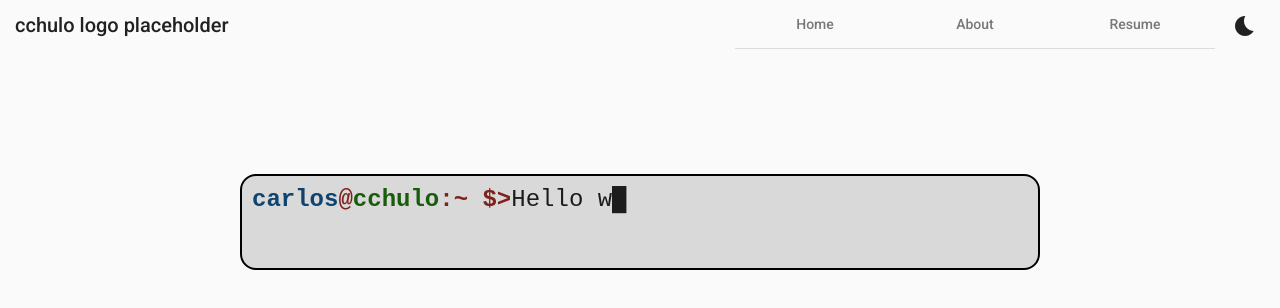
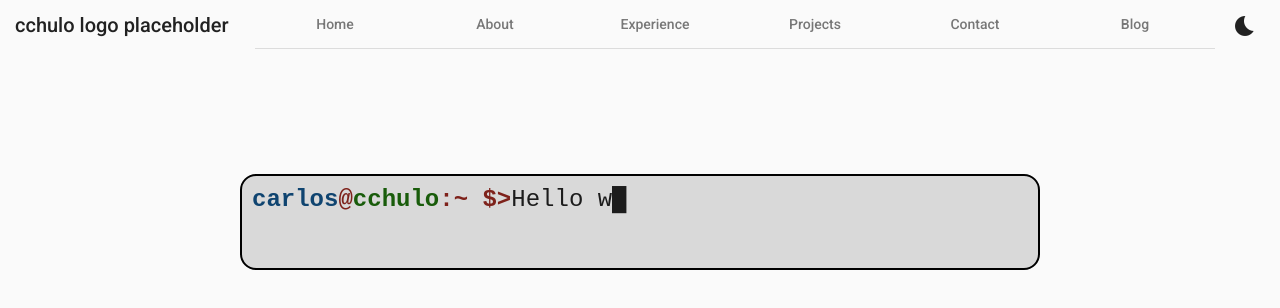
Before and after one commit to cchulo-archive/cchulo.codes, an Angular app in the folder cchulo.App/ClientApp/: page / in a window 1280 px wide. Shown: the top 308 px of the page. Built offline with nearby package versions, Linux system fonts and the light colour scheme.

Commit message:
tweaked the UI more, not so sure about the terminal anymore, might go with something that doesn't distract as much

```diff
--- a/cchulo.App/ClientApp/src/app/app-routing.module.ts
+++ b/cchulo.App/ClientApp/src/app/app-routing.module.ts
@@ -1,9 +1,13 @@
 import { NgModule } from '@angular/core';
 import { Routes, RouterModule } from '@angular/router';
 import { HomeComponent } from './public-pages/components/home/home.component';
+import { AboutComponent } from './public-pages/components/about/about.component';
+import { ResumeComponent } from './public-pages/components/resume/resume.component';
 
 const routes: Routes = [
-  { path: '', component: HomeComponent }
+  { path: '', component: HomeComponent },
+  { path: 'about', component: AboutComponent },
+  { path: 'resume', component: ResumeComponent }
 ];
 
 @NgModule({
--- a/cchulo.App/ClientApp/src/app/app.component.html
+++ b/cchulo.App/ClientApp/src/app/app.component.html
@@ -9,30 +9,33 @@
   <mat-sidenav-content>
 
     <div class="main mat-elevation-z4">
+
       <div class="inner-main">
+
         <button mat-icon-button *ngIf="isMobileSize" (click)="sidenav.toggle()">
           <mat-icon>menu</mat-icon>
         </button>
 
-        <div>cchulo logo placeholder</div>
+        <div routerLink="" class="link">cchulo logo placeholder</div>
 
         <div class="nav-container">
 
           <nav mat-tab-nav-bar *ngIf="!isMobileSize">
-            <a mat-tab-link *ngFor="let link of links" [routerLink]="link.path">{{link.label}}</a>
+            <a mat-tab-link *ngFor="let link of links" [routerLink]="link.path" routerLinkActive>{{link.label}}</a>
           </nav>
 
           <button mat-icon-button (click)="toggleTheme()" [color]="!isDarkTheme ? undefined : 'accent'">
             <mat-icon>bedtime</mat-icon>
           </button>
+
         </div>
+
       </div>
 
       <div class="content">
         <router-outlet></router-outlet>
       </div>
 
-
     </div>
 
   </mat-sidenav-content>
--- a/cchulo.App/ClientApp/src/app/app.component.scss
+++ b/cchulo.App/ClientApp/src/app/app.component.scss
@@ -15,9 +15,9 @@
     }
 
     .link {
-        margin-right: 20px;
         cursor: pointer;
-        font-size: 24px;
+        text-decoration: none;
+        outline: 0;
     }
 
     .content {
--- a/cchulo.App/ClientApp/src/app/app.component.ts
+++ b/cchulo.App/ClientApp/src/app/app.component.ts
@@ -17,9 +17,12 @@ interface ILink {
 export class AppComponent implements OnInit, OnDestroy {
 
   links: Array<ILink> = [
-    { label: 'Home', path: '/' },
+    { label: 'Home', path: '' },
     { label: 'About', path: '/about' },
-    { label: 'Resume', path: '/resume' }
+    { label: 'Experience', path: '/experience' },
+    { label: 'Projects', path: '/projects' },
+    { label: 'Contact', path: '/contact' },
+    { label: 'Blog', path: '/blog' }
   ]
 
   private _clientWindowSub: Unsubscribable;
@@ -50,7 +53,7 @@ export class AppComponent implements OnInit, OnDestroy {
 
     this._clientWindowSub = this._clientWindowService.windowResizeEvent
       .subscribe(state => {
-        if (state <= EWindow.sm) {
+        if (state <= EWindow.md) {
           this.isMobileSize = true;
         } else {
           this.isMobileSize = false;
--- a/cchulo.App/ClientApp/src/app/public-pages/components/home/home.component.ts
+++ b/cchulo.App/ClientApp/src/app/public-pages/components/home/home.component.ts
@@ -56,10 +56,15 @@ export class HomeComponent implements OnInit, AfterViewInit, OnDestroy {
     });
 
     this._clientWindowSub = this._clientWindowService.windowResizeEvent.subscribe(state => {
-      if (state <= EWindow.md) {
+      if (state <= EWindow.sm) {
         this.font = '12px Inconsolata, monospace';
         this.height = 36;
-      } else {
+      }
+      else if (state === EWindow.md) {
+        this.font = '18px Inconsolata, monospace';
+        this.height = 54;
+      }
+      else {
         this.font = '24px Inconsolata, monospace';
         this.height = 72;
       }
```
